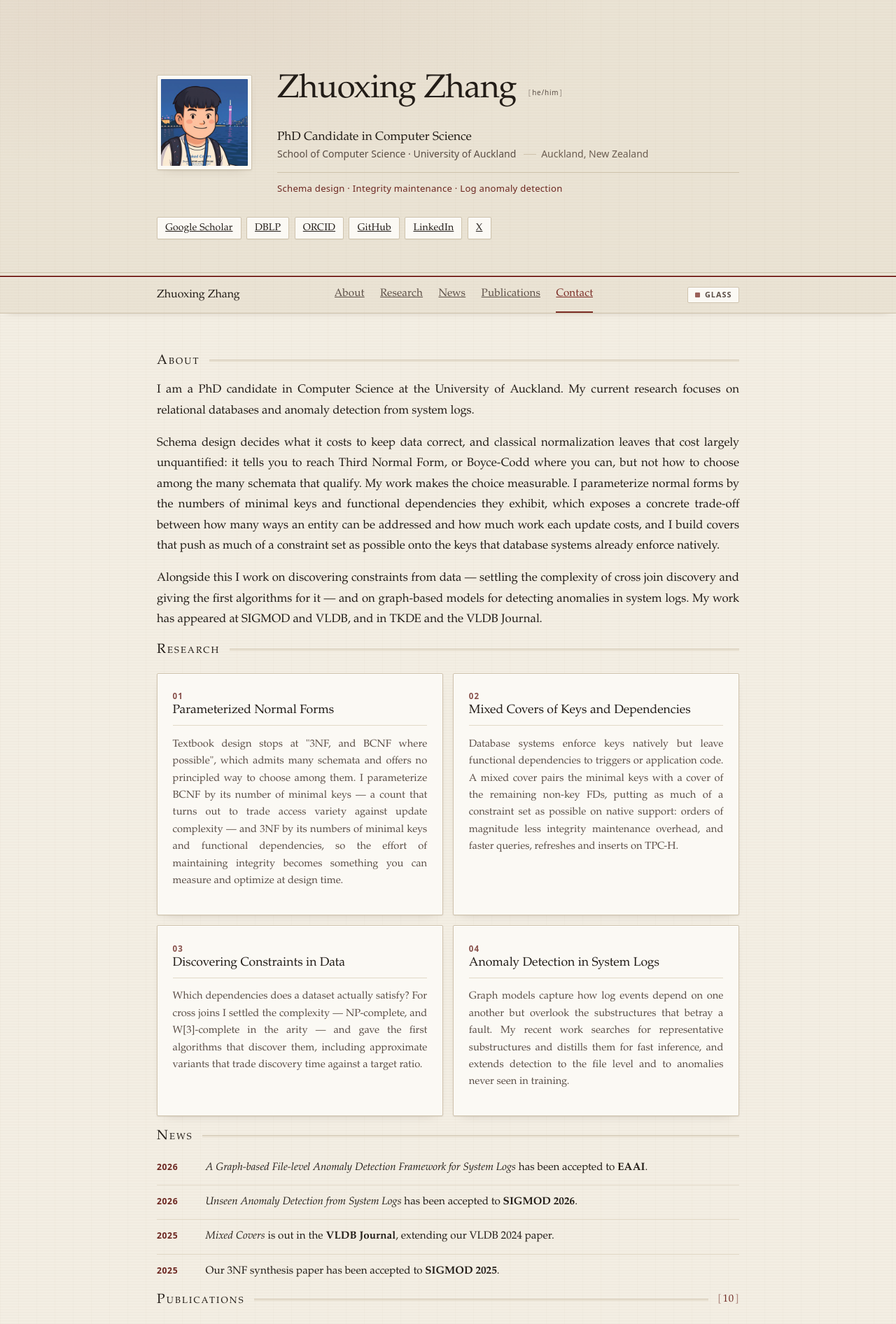
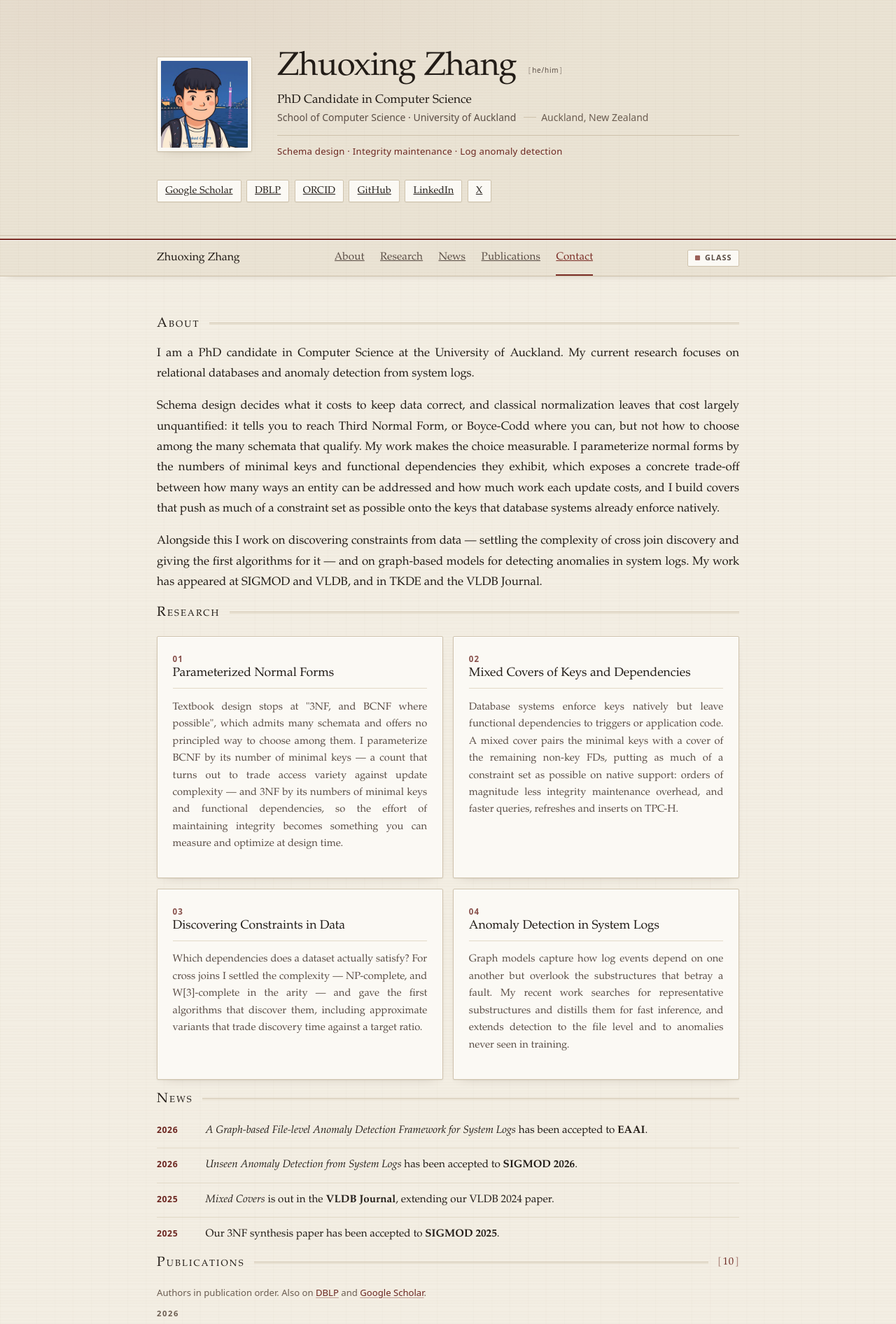
Before and after one commit to zhuoxingzhang/zhuoxingzhang.github.io, a Jekyll site: the page built from index.html, in a window 1280 px wide. Shown: the top 1892 px of the page at 70% size. Built offline with Jekyll 4.4.1, drawn with Linux system fonts in a browser that asks for light colours.

Commit message:
Align the archival hero with the glass one, and roll the bookplate back
Co-Authored-By: Claude Opus 4.8 <noreply@anthropic.com>

```diff
--- a/assets/css/site.css
+++ b/assets/css/site.css
@@ -605,6 +605,11 @@ html[data-style="archival-warm"] .hero-portrait .mono {
 }
 
 html[data-style="archival-warm"] .hero-name {
+  /* margin 0 like the other style: an h1 carries .67em of UA margin, which at
+     this size is ~32px — left in place it pushed the name (and, through the
+     grid's centring, the portrait) that far below where the glass hero
+     starts. The base's hero padding is the whole of the top space. */
+  margin: 0;
   font-family: var(--serif);
   font-weight: 400;
   font-size: clamp(2.05rem, 1.4rem + 2.3vw, 2.95rem);
@@ -823,11 +828,12 @@ html[data-style="archival-warm"] .sec-h {
 /* The margin below a heading is uniform, but the eye measures ink to ink:
    Research and Contact open with a card whose border sits right at the
    margin's edge, while About opens with bare prose whose first line spends
-   its own half-leading (1.75 line-height ≈ 6px) before any ink shows. Same
-   margin, wider-looking gap — so the heading over prose gives that lead back.
-   Engines without :has() keep the uniform margin, which is merely the old
-   look. */
-html[data-style="archival-warm"] .sec-h:has(+ .prose) { margin-bottom: .85rem; }
+   its own half-leading (1.75 line-height ≈ 6px) plus the face's ascent
+   headroom before any ink shows. Same margin, wider-looking gap — so the
+   heading over prose gives that lead back. .7rem is the owner's calibration:
+   the arithmetic said .85 and his eye said a touch less. Engines without
+   :has() keep the uniform margin, which is merely the old look. */
+html[data-style="archival-warm"] .sec-h:has(+ .prose) { margin-bottom: .7rem; }
 /* The one place small caps are spent. Everything else stays in its own case. */
 html[data-style="archival-warm"] .sec-h > span {
   font-size: 1.2rem;
@@ -2328,18 +2334,16 @@ html[data-style="liquid-glass"] .foot-inner p { margin: 0; }
   /* The base trims this panel for a real reason: its padding made the justified
      text the narrowest column on the page and opened rivers. The pane rule above
      would have quietly undone that. */
-  /* 1rem inset, not the 1.15 the other panes keep: the owner wants this
-     panel's lines to carry the same text as the archival bookplate's, and on
-     his phone the system sans runs a few percent wider per character than the
-     serif — at the same nominal size the glass lines broke earlier and read
-     shorter. The extra measure and the size below buy those characters back. */
-  html[data-style="liquid-glass"] .contact { padding: 1.15rem 1rem; }
-  /* 1rem, between the pane's usual .95 (which sat exactly in the band where
-     the last short word of a justified line just misses and its width spreads
-     into the word gaps — measured on the owner's phone) and the archival
-     1.02 (whose nominal parity turned out optically bigger in his sans, see
-     above). The address keeps its own smaller rule below. */
-  html[data-style="liquid-glass"] .contact > p { font-size: 1rem; }
+  html[data-style="liquid-glass"] .contact { padding: 1.15rem; }
+  /* 1.02rem — the archival bookplate's size — and not the pane's usual .95:
+     measured across phone fonts and widths, .95 put this panel's justified
+     lines in a narrow band of measure-per-em where the last short word of a
+     line just misses the fit and its width spreads into the word gaps (the
+     owner's phone sat exactly there). A 1rem-and-wider-inset variant chasing
+     character-parity with the archival panel was tried next and rolled back:
+     the owner preferred this one. The address keeps its own smaller rule
+     below. */
+  html[data-style="liquid-glass"] .contact > p { font-size: 1.02rem; }
   html[data-style="liquid-glass"] .prose { padding: 1.15rem; font-size: .95rem; }
   html[data-style="liquid-glass"] .news { padding: 1.1rem 1.15rem; }
   /* The base hides .nav-brand here and packs the row left, which would leave the
```
